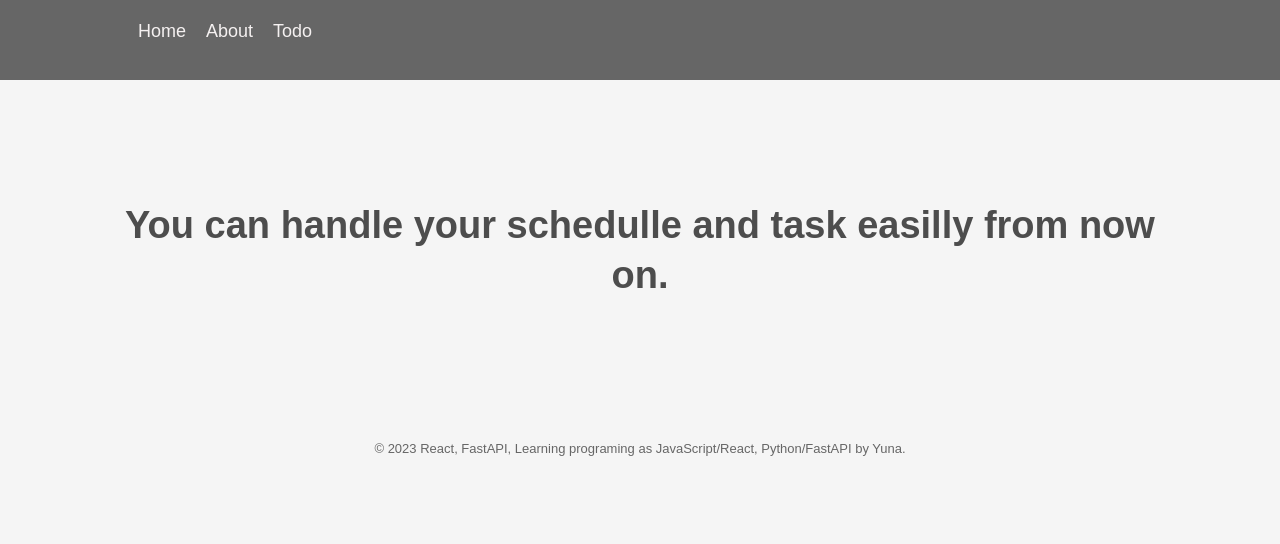
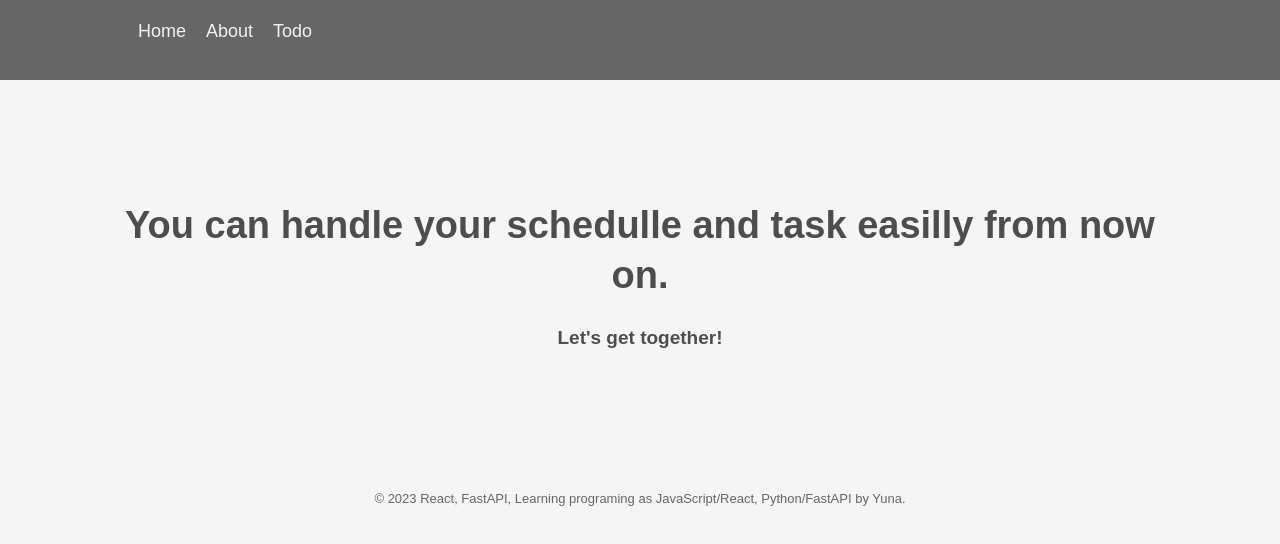
Before and after one commit to yuna096740/FastAPI_React_TodoApp, a React (Create React App) app in the folder fastapi-front/: page /about in a window 1280 px wide. Shown: the top 544 px of the page. Built offline with nearby package versions, Linux system fonts and the light colour scheme.

Commit message:
[add] about introduction

```diff
--- a/fastapi-front/src/compornents/Router/About.js
+++ b/fastapi-front/src/compornents/Router/About.js
@@ -6,6 +6,10 @@ export default function About() {
       <div className="about-title">
         <h1>You can handle your schedulle and task easilly from now on.</h1>
       </div>
+
+      <div className="about-intro">
+        <h4>Let's get together!</h4>
+      </div>
     </div>
   );
 };
```
